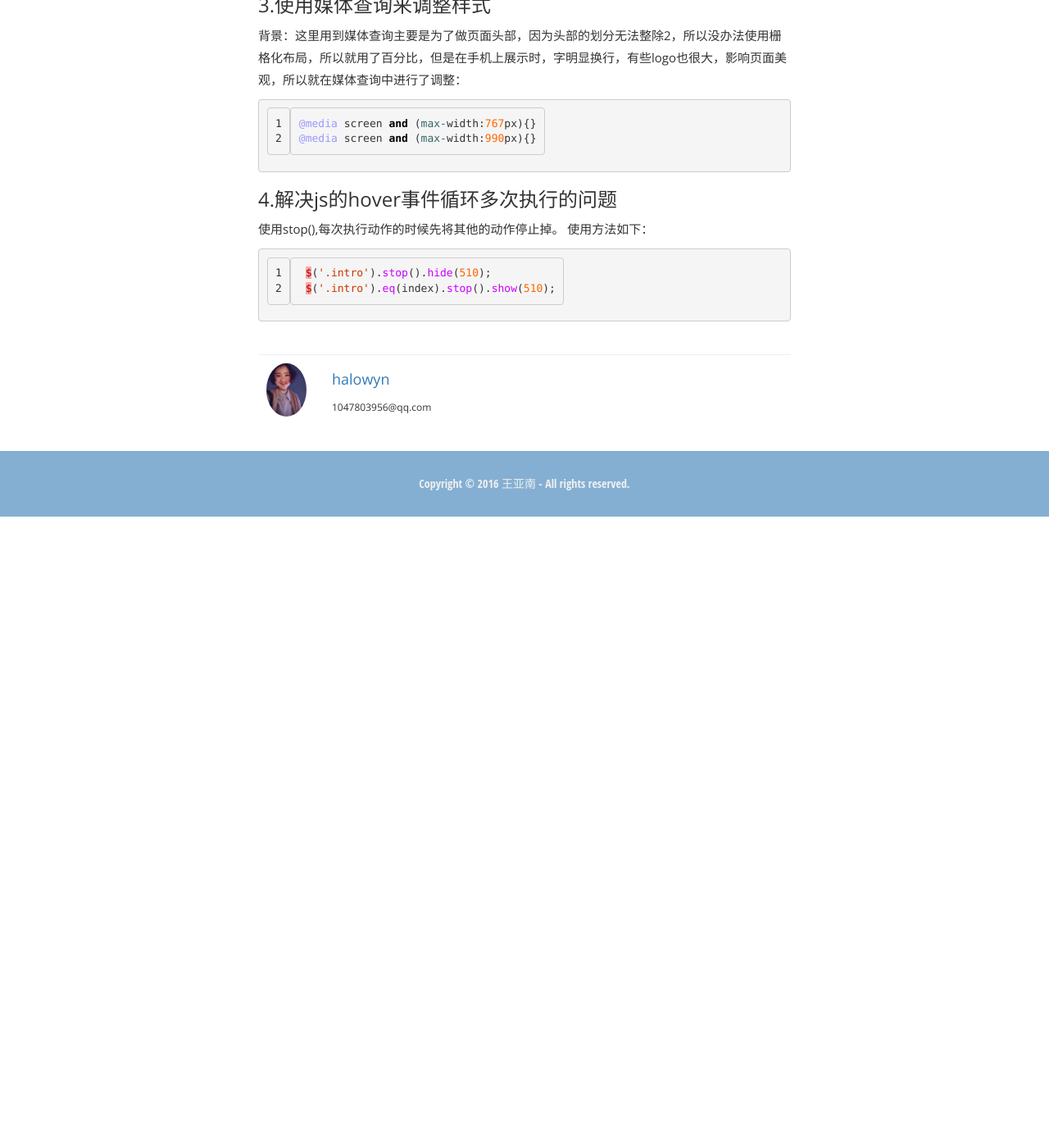
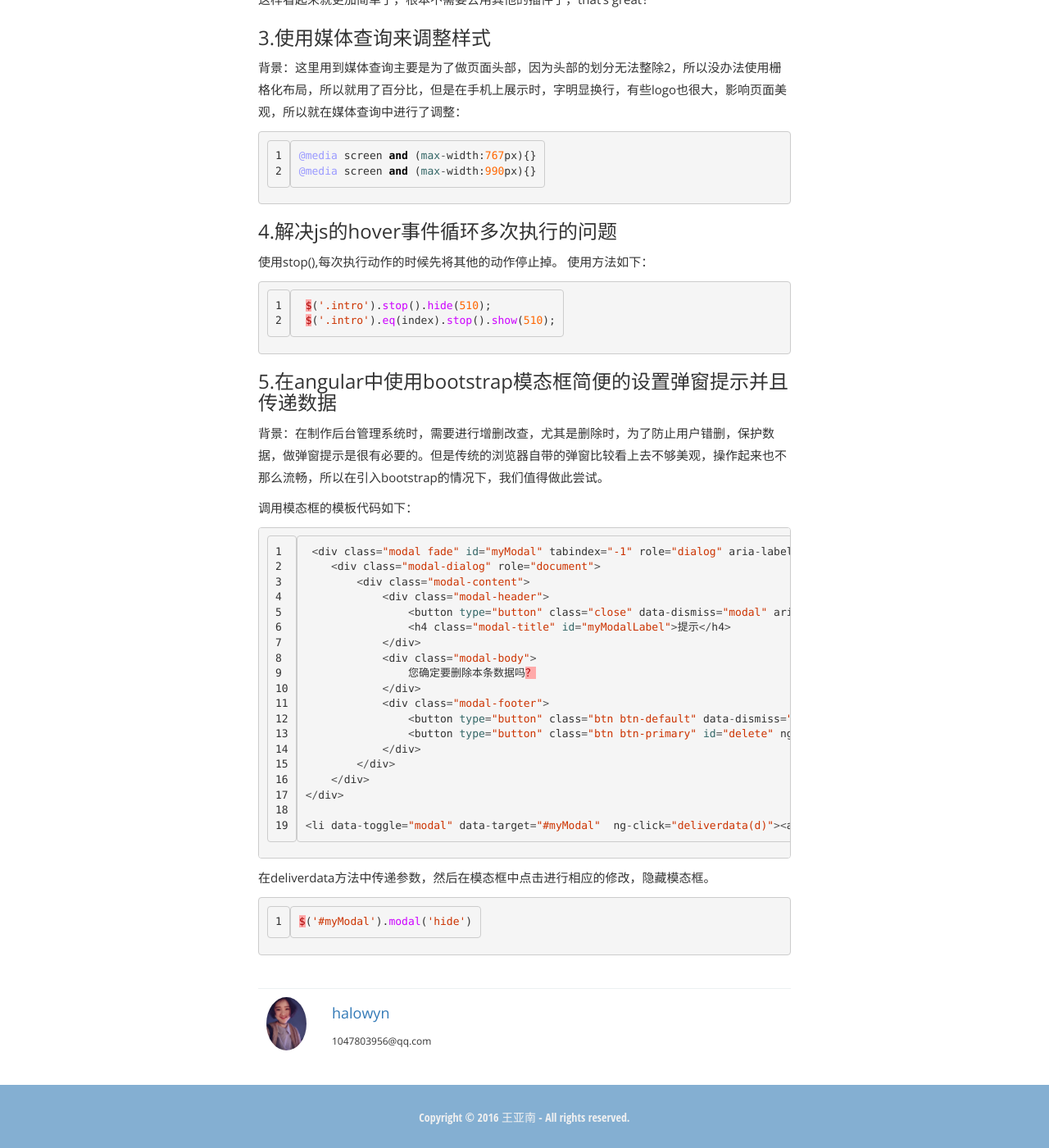
Before and after one commit to halowyn/halowyn.github.io, a Jekyll site: the page built from _posts/2017-12-15-Getting-Started.md, in a window 1280 px wide and 1400 px high, scrolled down 2008 px. Shown: the whole window at 82% size. Built offline with Jekyll 4.4.1, drawn with Linux system fonts in a browser that asks for light colours; before the commit the page ends 2638 px from its top, so only the background shows below that; some of the changed text lies outside the part shown.

Commit message:
添加了bootstrap模态框的总结

````diff
--- a/_posts/2017-12-15-Getting-Started.md
+++ b/_posts/2017-12-15-Getting-Started.md
@@ -1,6 +1,6 @@
 ---
 layout: post_layout
-title: bootstrap制作官方网站心得
+title: bootstrap制作官方网站和构建后台管理系统心得
 time: On Friday, December15, 2017
 location: BeiJing
 pulished: true
@@ -85,3 +85,33 @@ $('.carousel-indicators').append(indicates);
  $('.intro').stop().hide(510);
  $('.intro').eq(index).stop().show(510);
 ```
+<h3>5.在angular中使用bootstrap模态框简便的设置弹窗提示并且传递数据</h3>
+背景：在制作后台管理系统时，需要进行增删改查，尤其是删除时，为了防止用户错删，保护数据，做弹窗提示是很有必要的。但是传统的浏览器自带的弹窗比较看上去不够美观，操作起来也不那么流畅，所以在引入bootstrap的情况下，我们值得做此尝试。
+
+调用模态框的模板代码如下：
+``` python
+ <div class="modal fade" id="myModal" tabindex="-1" role="dialog" aria-labelledby="myModalLabel">
+    <div class="modal-dialog" role="document">
+        <div class="modal-content">
+            <div class="modal-header">
+                <button type="button" class="close" data-dismiss="modal" aria-label="Close"><span aria-hidden="true">&times;</span></button>
+                <h4 class="modal-title" id="myModalLabel">提示</h4>
+            </div>
+            <div class="modal-body">
+                您确定要删除本条数据吗？
+            </div>
+            <div class="modal-footer">
+                <button type="button" class="btn btn-default" data-dismiss="modal">关闭</button>
+                <button type="button" class="btn btn-primary" id="delete" ng-click="deletedata()">删除</button>
+            </div>
+        </div>
+    </div>
+</div>
+
+<li data-toggle="modal" data-target="#myModal"  ng-click="deliverdata(d)"><a href="#">删除</a></li>
+```
+
+在deliverdata方法中传递参数，然后在模态框中点击进行相应的修改，隐藏模态框。
+``` python
+$('#myModal').modal('hide')
+```
````
